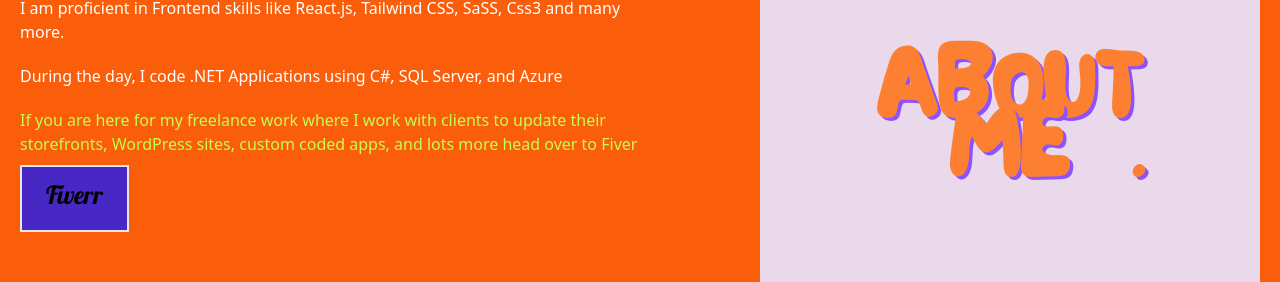
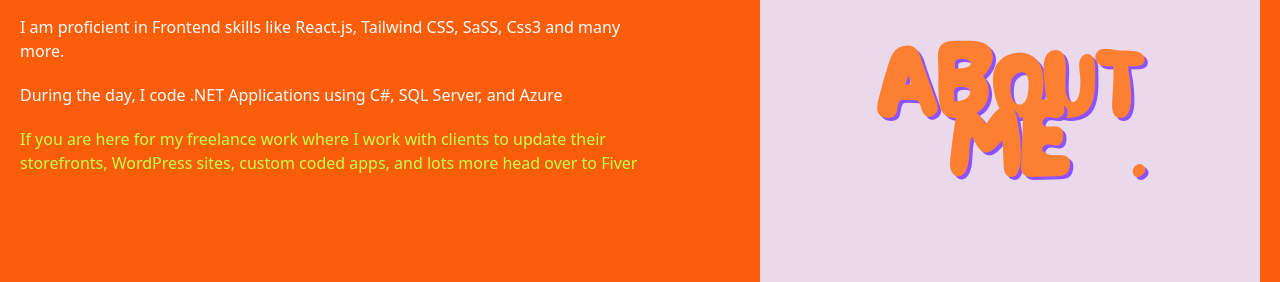
Before and after one commit to hereshecodes/hereshecodes.app, a React (Create React App) app: page / in a window 1280 px wide. Shown: the part 987-1269 px from the top of the page. Built offline with nearby package versions, Linux system fonts and the light colour scheme.

Commit message:
Update About.js

```diff
--- a/src/components/About.js
+++ b/src/components/About.js
@@ -19,12 +19,7 @@ work with clients to update their storefronts, WordPress sites, custom coded app
 lots more head over to Fiver
 </p>
 
-        <a
-            href="https://www.fiverr.com/daniellehoopes1?up_rollout=true"
-            className="btn bg-accent-2 pb-5 border-2 border-[#FFFFF] text-black px-6 py-3 hover:bg-transparent"
-          >
-           Fiverr
-          </a>
+
 </div>
         <div className="about-img pt-10">
           <img
```
